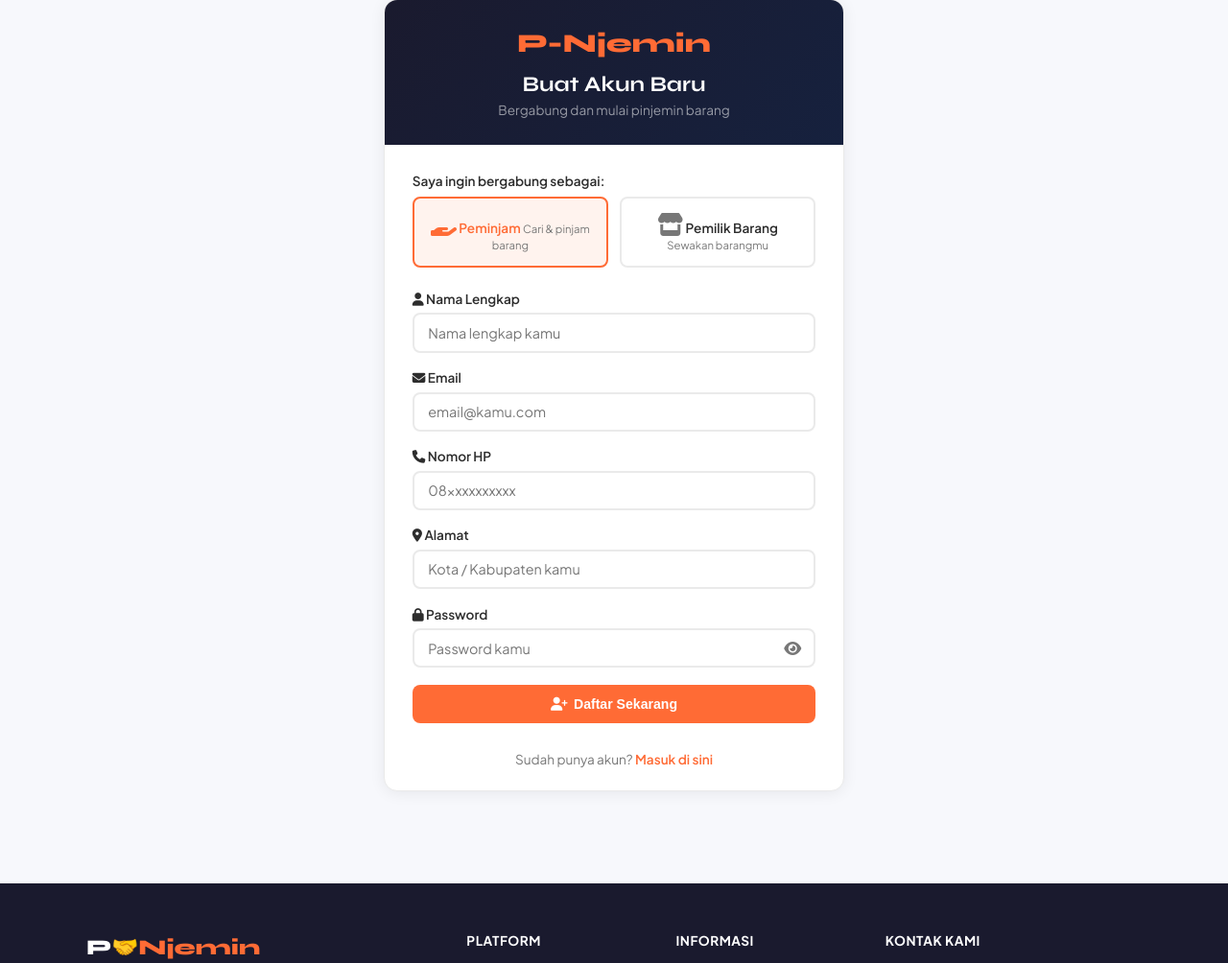
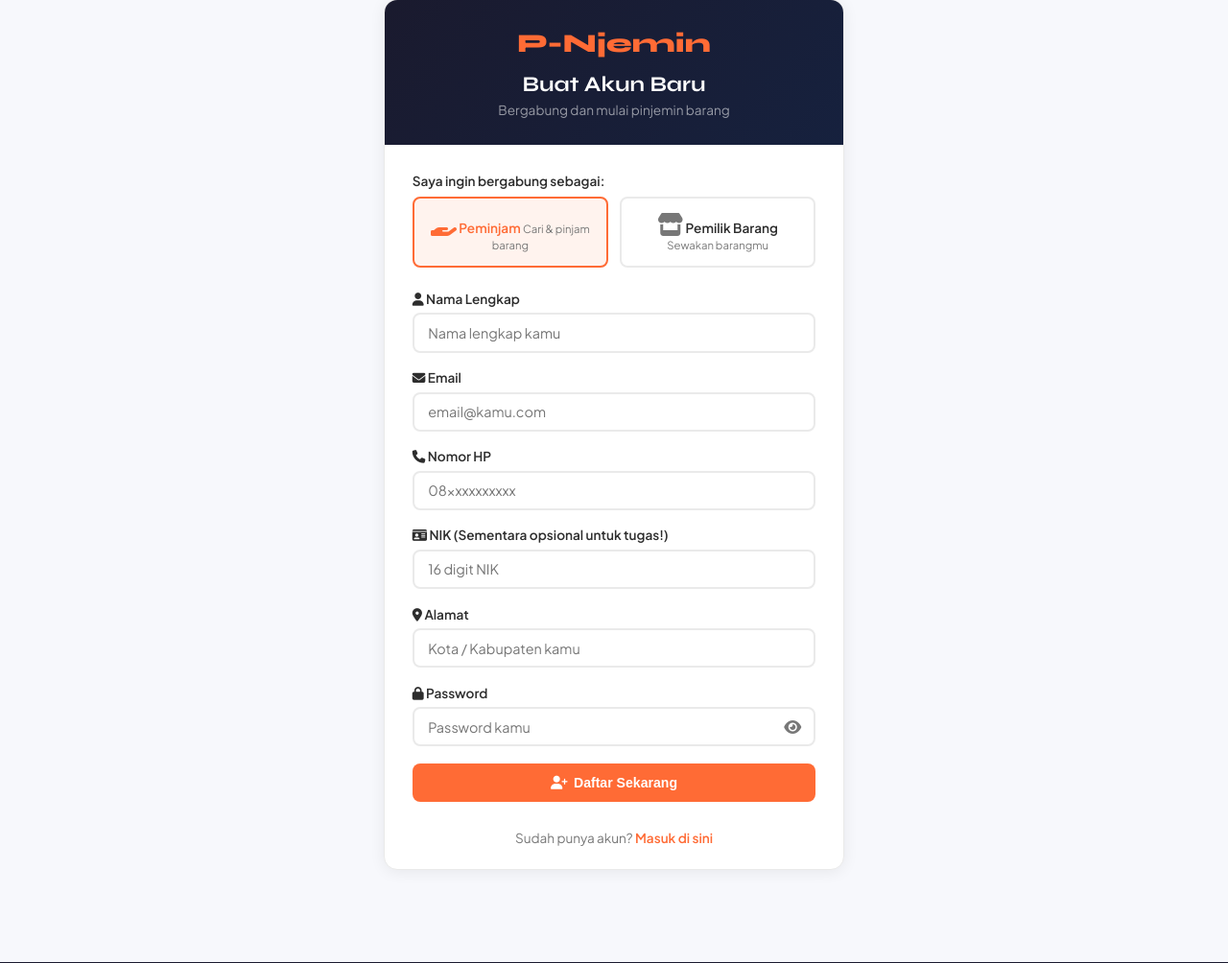
Before and after one commit to Faitz761/pnjemin_v2, a Flask app: page /register in a window 1280 px wide. Shown: the part 114-1118 px from the top of the page at 96% size. Run offline with Flask 3, Linux system fonts and the light colour scheme.

Commit message:
first commit

```diff
--- a/app.py
+++ b/app.py
@@ -147,7 +147,10 @@ def init_db():
         try:
             c.execute(f"ALTER TABLE laporan ADD COLUMN {col} {defval}")
         except: pass
-
+    try:
+        c.execute("ALTER TABLE users ADD COLUMN nik TEXT")
+    except:
+        pass
     existing = c.execute("SELECT id FROM users WHERE email='admin@pnjemin.com'").fetchone()
     if not existing:
         c.execute("INSERT INTO users (nama,email,password,role,tipe_akun) VALUES (?,?,?,'admin','admin')",
--- a/templates/register.html
+++ b/templates/register.html
@@ -68,6 +68,10 @@
                     <input type="text" name="no_hp" class="form-control" placeholder="08xxxxxxxxxx" required>
                 </div>
                 <div class="form-group">
+    <label><i class="fas fa-id-card"></i> NIK (Sementara opsional untuk tugas!)</label>
+    <input type="text" name="nik" class="form-control" placeholder="16 digit NIK" required maxlength="16">
+</div>
+                <div class="form-group">
                     <label><i class="fas fa-map-marker-alt"></i> Alamat</label>
                     <input type="text" name="alamat" class="form-control" placeholder="Kota / Kabupaten kamu" required>
                 </div>
```
